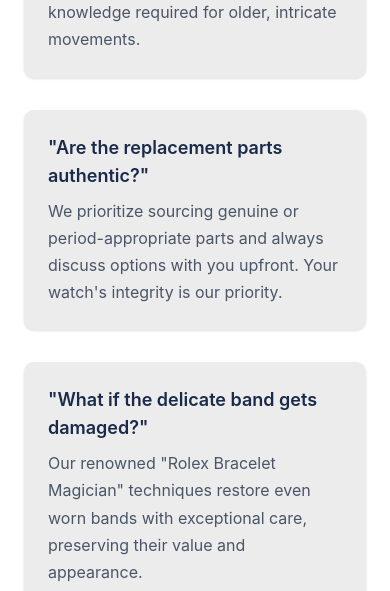
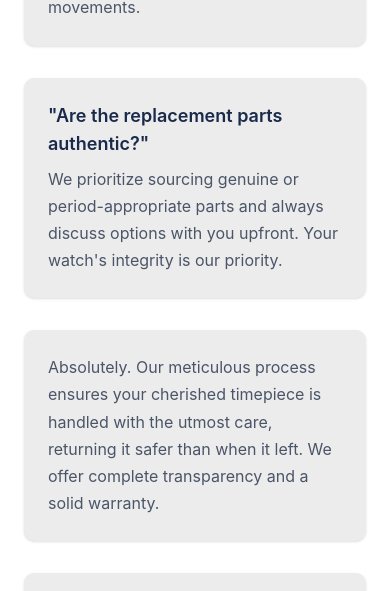
Before and after one commit to rickywcpoon/cwr-sg-lp, a Next.js app: page / in a window 390 px wide. Shown: the part 1326-1917 px from the top of the page. Built offline with nearby package versions, Linux system fonts and the light colour scheme.

Commit message:
up to date

```diff
--- a/src/app/page.tsx
+++ b/src/app/page.tsx
@@ -1,4 +1,6 @@
 "use client"; // Add this directive to make it a Client Component
+
+// Removed DataLayerObject interface and global declaration
 
 import React, { useState, useEffect, useRef } from 'react'; // Import hooks
 import Image from 'next/image'; // Import next/image
@@ -446,7 +448,7 @@ export default function Home() {
         {/* Added page-section */}
         {/* Removed pt-8 md:pt-16 */}
         {/* Adjusted padding for full-width mobile video */}
-        <section id="hero" className="page-section bg-gradient-to-b from-white to-brand-light pb-16 px-0 md:px-6 lg:px-12 xl:px-24 text-center">
+        <section id="hero" className="page-section bg-gradient-to-b from-white to-brand-light pb-8 md:pb-16 px-0 md:px-6 lg:px-12 xl:px-24 text-center"> {/* Reduced mobile padding-bottom */}
           {/* Container for text content remains constrained */}
           <div className="container mx-auto max-w-4xl px-6 md:px-0"> {/* Added padding here for text on mobile */}
             {/* Removed the entire top logo block */}
@@ -535,6 +537,19 @@ export default function Home() {
               <div className="bg-brand-light p-6 rounded-lg shadow animate-on-scroll fade-in clickable hidden md:block" style={{ transitionDelay: '0.3s' }}>
                  {/* Escaped Text */}
                 <h3 className="font-semibold text-lg mb-2 text-brand-navy">"Can I trust them with something so valuable?"</h3>
+                 {/* Refined Benefit */}
+                <p className="body-text text-gray-600">Absolutely. Our meticulous process ensures your cherished timepiece is handled with the utmost care, returning it safer than when it left. We offer complete transparency and a solid warranty.</p>
+              </div>
+              {/* Apply scroll animation & clickable */}
+              <div className="bg-brand-light p-6 rounded-lg shadow animate-on-scroll fade-in clickable" style={{ transitionDelay: '0.4s' }}>
+                 {/* Escaped Text */}
+                <h3 className="font-semibold text-lg mb-2 text-brand-navy">"Are the replacement parts authentic?"</h3>
+                 {/* Refined Benefit */}
+                <p className="body-text text-gray-600">We prioritize sourcing genuine or period-appropriate parts and always discuss options with you upfront. Your watch's integrity is our priority.</p>
+              </div>
+              {/* Apply scroll animation & clickable */}
+              <div className="bg-brand-light p-6 rounded-lg shadow animate-on-scroll fade-in clickable" style={{ transitionDelay: '0.5s' }}>
+                 {/* Escaped Text */}
                  {/* Refined Benefit */}
                 <p className="body-text text-gray-600">Absolutely. Our meticulous process ensures your cherished timepiece is handled with the utmost care, returning it safer than when it left. We offer complete transparency and a solid warranty.</p>
               </div>
@@ -1008,6 +1023,11 @@ export default function Home() {
         rel="noopener noreferrer"
         className="whatsapp-button relative" // Use new class, add relative for positioning children
         aria-label="Chat on WhatsApp"
+        onClick={() => {
+          // Ensure dataLayer exists before pushing
+          window.dataLayer = window.dataLayer || [];
+          window.dataLayer.push({ event: 'whatsapp_cta_click' });
+        }}
       >
         {/* WhatsApp Icon */}
         <svg xmlns="http://www.w3.org/2000/svg" viewBox="0 0 24 24" fill="currentColor" className="w-8 h-8 text-white"> {/* Adjusted size */}
```
